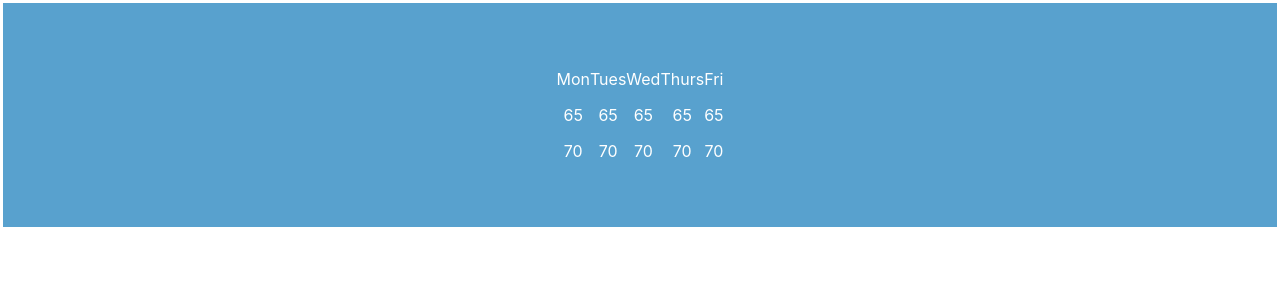
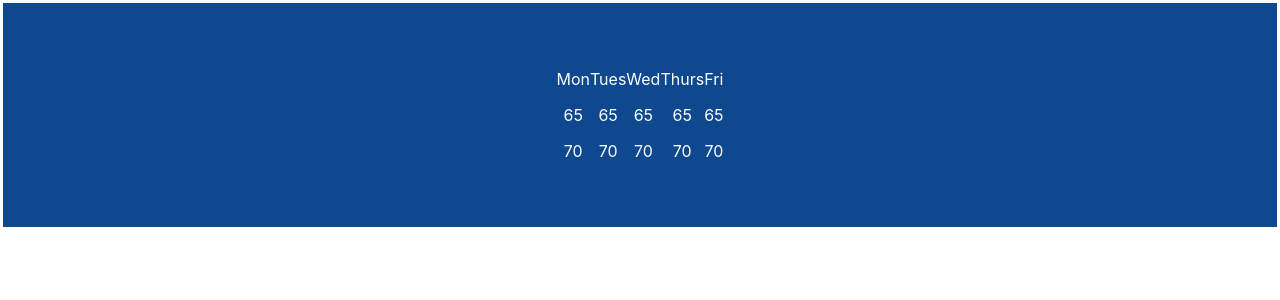
Before and after one commit to devrlora/weatherapp, a React (Create React App) app in the folder weatherapp/: page / in a window 1280 px wide. Shown: the top 300 px of the page. Built offline with nearby package versions, Linux system fonts and the light colour scheme.

Commit message:
change color file

```diff
--- a/weatherapp/src/App.css
+++ b/weatherapp/src/App.css
@@ -5,7 +5,7 @@
   align-items: center;
   justify-content: center;
   padding: 50px;
-  background-color: #58A1CE;
+  background-color: #0E488F;
   color: white;
   border: solid;
 }
```
